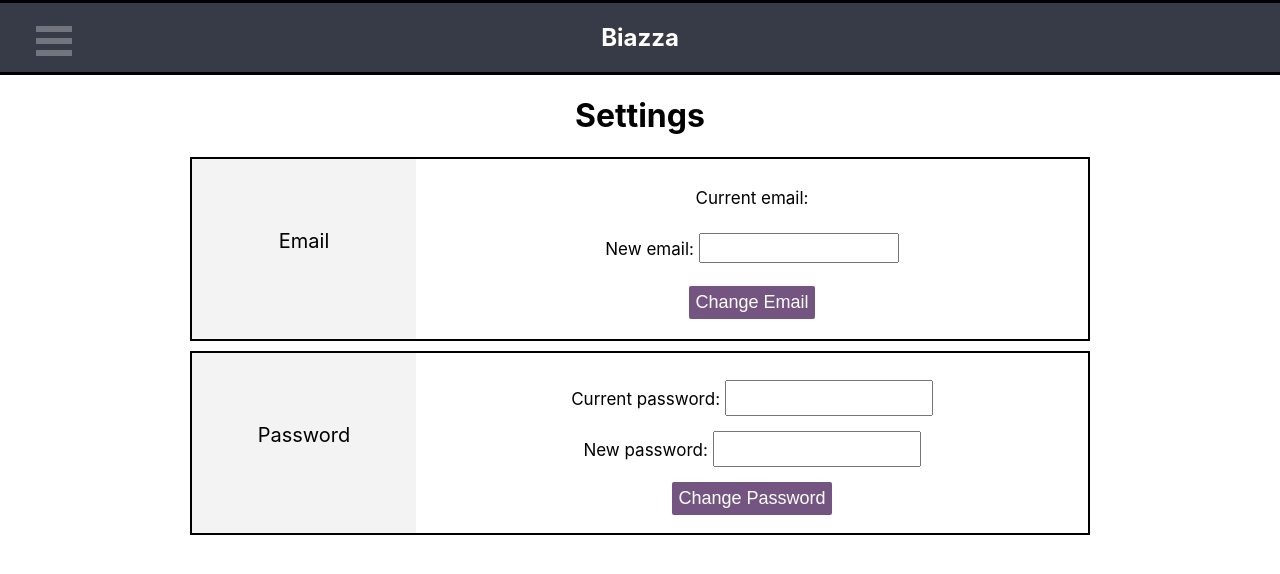
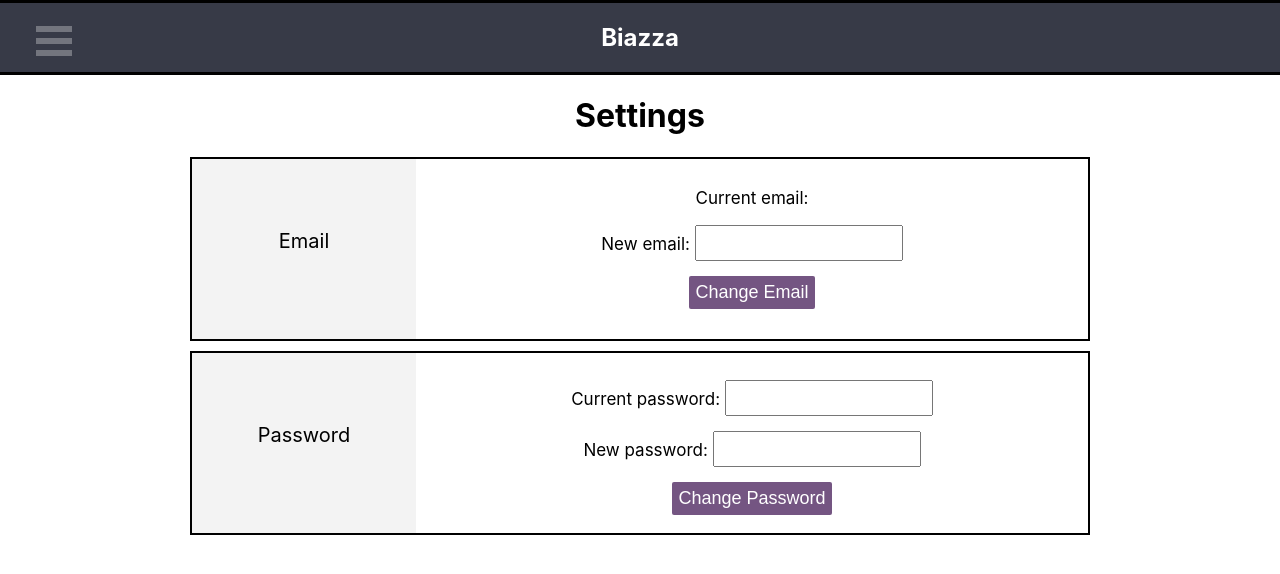
Before and after one commit to software-assignments-spring2021/spring-2020-basic-thunder, a React (Create React App) app in the folder front-end/: page /settings in a window 1280 px wide. Shown: the top 574 px of the page. Built offline with nearby package versions, Linux system fonts and the light colour scheme; no server answers; sample sign-in values are in the browser's storage.

Commit message:
add validation

```diff
--- a/front-end/src/members_list_view.js
+++ b/front-end/src/members_list_view.js
@@ -230,14 +230,22 @@ const AddModal = (props) => {
         const role = selected  // student or instructor
         const email = e.target['email'].value
 
+        let status = ''
+
         axios.post(api,{
             addRole: role,
             addEmail: email,
         }).then(res => {
             console.log(res)
+            status = res.statusText
+            console.log(res.status)
         }).catch(err => {
             console.log(err)
         })
+
+        console.log(status)
+
+
 
         e.target.parentNode.style.display = 'none'
         setSelected('student')
@@ -252,7 +260,7 @@ const AddModal = (props) => {
             <form onSubmit={handleSubmit}>
                 <label>
                     <span>Email:</span>
-                    <input type="text" name="email" />
+                    <input type="email" required name="email" />
                 </label>
 
                 <label>
--- a/front-end/src/settings_view.js
+++ b/front-end/src/settings_view.js
@@ -127,7 +127,7 @@ const Email = (props) => {
                 <form onSubmit={handleSubmit}>
                     <p id="email">Current email: {modified ? email: props.email}</p>
                     <label>New email: </label>
-                    <input type="text" name="email"/>
+                    <input type="email" name="email" required/>
                     <br/>
 
                     <input type="submit" value="Change Email" />
@@ -168,11 +168,11 @@ const Password = (props) => {
             <div className={"right"}>
                 <form onSubmit={handleSubmit}>
                     <label>Current password: </label>
-                    <input type="password" name="currPw"/>
+                    <input type="password" required minLength={3} name="currPw"/>
                     <br/>
 
                     <label>New password: </label>
-                    <input type="password" name="newPw"/>
+                    <input type="password" required minLength={3} name="newPw"/>
                     <br/>
 
                     <input type="submit" value="Change Password" />
--- a/front-end/src/styles/MembersListView.css
+++ b/front-end/src/styles/MembersListView.css
@@ -4,7 +4,6 @@
 
 .MembersListView .bar {
     text-align: center;
-
 }
 
 .MembersListView #addBtn {
@@ -72,6 +71,14 @@
 
 .MembersListView #add input[type=text] {
    height: 10px;
+}
+
+.MembersListView #add input[type=email] {
+    height: 30px;
+    width: 100%;
+    margin-top: 15px;
+    margin-bottom: 20px;
+    font-size: 16px;
 }
 
 .MembersListView #add input[type=submit] {
--- a/front-end/src/styles/SettingsView.css
+++ b/front-end/src/styles/SettingsView.css
@@ -18,6 +18,13 @@
 }
 
 .SettingsView .section input[type=text] {
+    width: 200px;
+    height: 30px;
+}
+
+
+.SettingsView .section input[type=email] {
+    font-size: 20px;
     width: 200px;
     height: 30px;
 }
```
Also changed, not shown: 1 other file (tests, documents, lock files or other folders).
